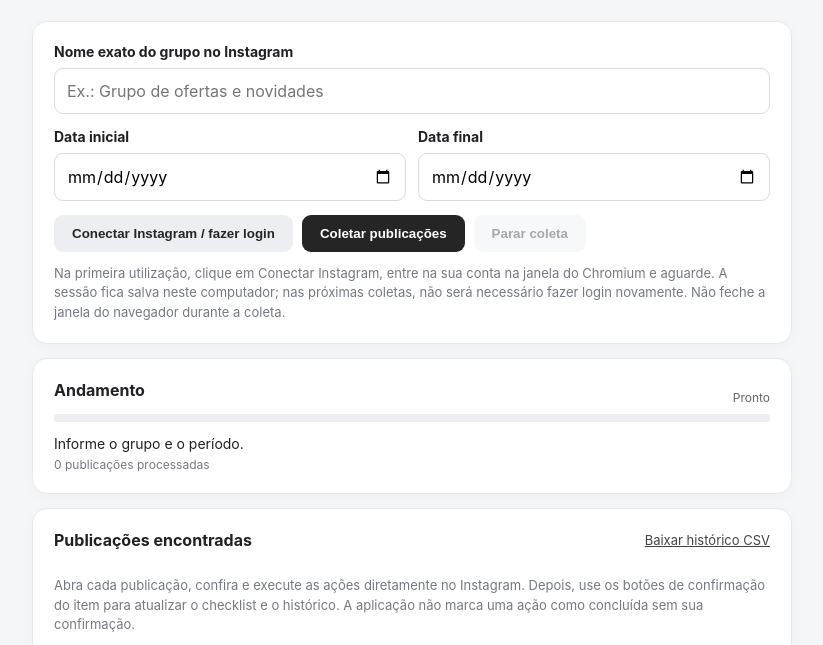
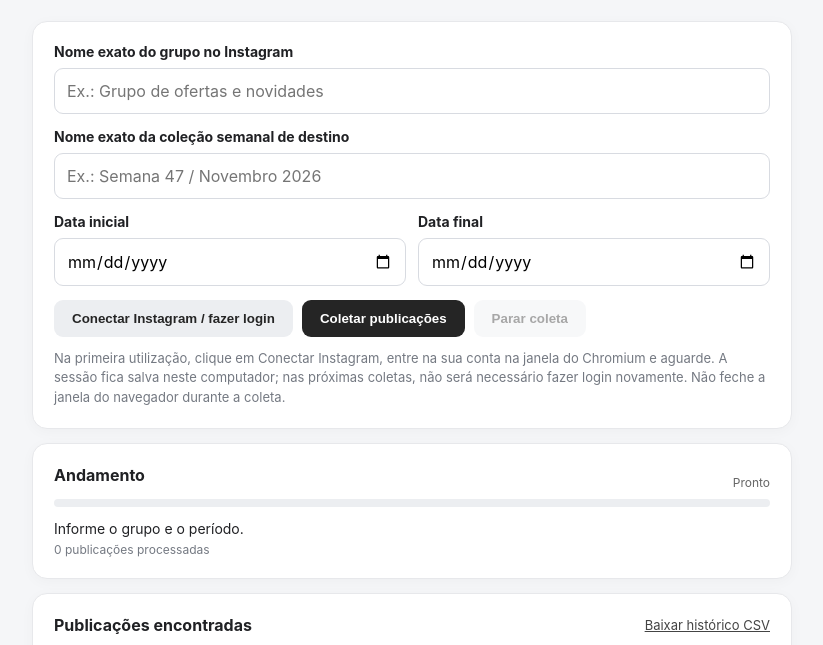
Before and after one commit to projectgithubrepository/curtidorIG, an Electron app: page public/index.html in a window 1040 px wide. Shown: the part 115-760 px from the top of the page, without its empty margins (108-931 px from the left). Drawn offline with Linux system fonts and the light colour scheme; no server answers.

Commit message:
Add destination collection to collection setup

```diff
--- a/public/index.html
+++ b/public/index.html
@@ -5,6 +5,7 @@
 <header><div class="mark">IG</div><div><h1>curtidorIG</h1><p>Coleta de publicações compartilhadas em grupos do Instagram.</p></div></header>
 <section class="panel">
 <label for="groupName">Nome exato do grupo no Instagram</label><input id="groupName" placeholder="Ex.: Grupo de ofertas e novidades">
+<label for="collectionName" style="margin-top:14px">Nome exato da coleção semanal de destino</label><input id="collectionName" placeholder="Ex.: Semana 47 / Novembro 2026" required>
 <div class="dates"><div><label for="startDate">Data inicial</label><input id="startDate" type="date"></div><div><label for="endDate">Data final</label><input id="endDate" type="date"></div></div>
 <div class="actions"><button id="connect" class="secondary">Conectar Instagram / fazer login</button><button id="start">Coletar publicações</button><button id="stop" class="secondary" disabled>Parar coleta</button></div>
 <p class="hint">Na primeira utilização, clique em Conectar Instagram, entre na sua conta na janela do Chromium e aguarde. A sessão fica salva neste computador; nas próximas coletas, não será necessário fazer login novamente. Não feche a janela do navegador durante a coleta.</p>
```
